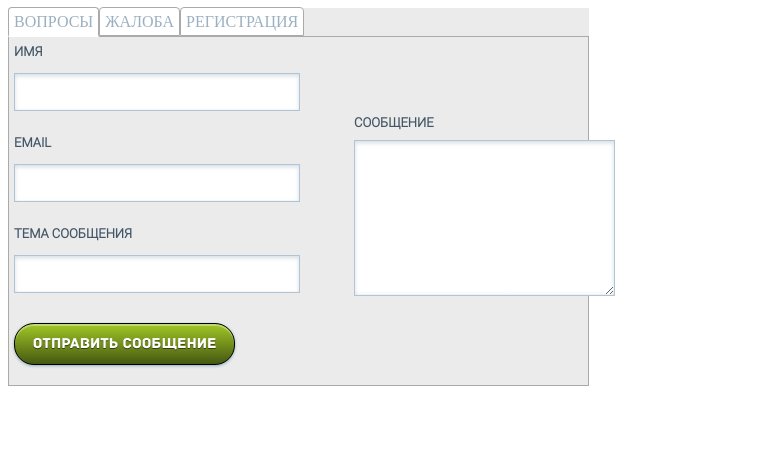
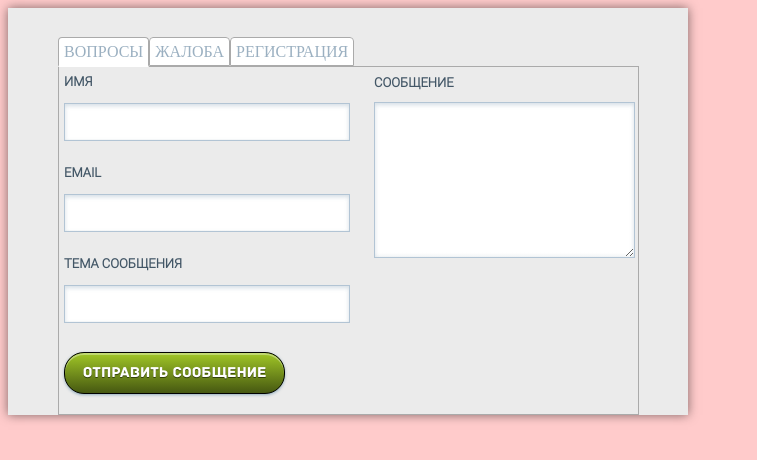
Before and after one commit to oncentrate/homeworks, a plain HTML site: page task-for-points-8/task-2/hc/index.html in a window 1280 px wide. Shown: the whole page, without its empty margins (0-757 px from the left). Drawn offline with Linux system fonts and the light colour scheme.

Commit message:
Исправления

```diff
--- a/task-for-points-8/task-2/hc/index.html
+++ b/task-for-points-8/task-2/hc/index.html
@@ -7,10 +7,12 @@
 	<link rel="stylesheet" href="table.css">
 </head>
 <body>
+<div class="main">
 <div class="menu1">
+	<!-- <div class="main"> -->
   <br id="tab2"/><br id="tab3"/>
   <a href="#tab1">ВОПРОСЫ</a><a href="#tab2">ЖАЛОБА</a><a href="#tab3">РЕГИСТРАЦИЯ</a>
-  <div>
+  <div class="alt">
   	<form action="#">
 			<label for="name" class="inputs">ИМЯ</label><br>
 			<input id="name" type="text"><br>
@@ -29,8 +31,10 @@
 			<button class="button">ОТПРАВИТЬ СООБЩЕНИЕ</button>
 	  </form>
 	</div>
+
   <div>вкладка 2</div>
   <div>вкладка 3</div>
 </div>
+</div>
 </body>
 </html>
--- a/task-for-points-8/task-2/hc/style.css
+++ b/task-for-points-8/task-2/hc/style.css
@@ -1,7 +1,19 @@
+body{
+	background: #ffcbcb;
+}
 .menu1{
 	width: 581px;
 	height: 377px;
 	background: #ebebeb;
+	padding-top: 30px;
+	margin-left: 50px;
+
+}
+.main{
+	width: 680px;
+  height: 407px;
+  background: #ebebeb;
+  box-shadow: 0 0 10px rgba(0,0,0,0.5);
 }
 
 a{
@@ -14,6 +26,7 @@ a{
 	padding: .5rem 1rem;
 	border-color: #e9ecef #e9ecef #dee2e6;
 	color: #fff;
+	margin-top: 5px;
 }
 a:hover{
 	color: #fff;
@@ -38,7 +51,9 @@ a:not(.active):hover {
 	background: #6c8ba4;
 	border-color: #6c8ba4;
 }
-
+.alt{
+	border: none;
+}
 .inputs{
  color: #425666;
  font-family: Roboto;
@@ -59,8 +74,8 @@ input{
 }
 
 .area{
-  margin-top: -200px;
-  margin-left: 340px;
+  margin-top: -270px;
+  margin-left: 310px;
   font-family: Roboto;
   font-size: 13px;
   font-weight: bold;
@@ -69,8 +84,8 @@ input{
 }
 
 .textarea{
-  margin-left: 340px;
-  margin-top: -8px;
+  margin-left: 310px;
+  margin-top: -6px;
   box-shadow: inset 0 2px 4px rgba(103, 135, 161, 0.28);
   border: 1px solid #b2c4d4;
   background-color: #ffffff;
@@ -91,7 +106,7 @@ input{
 	font-weight: 400;
 	border-radius: 20px;
 	margin-bottom: 15px;
-	margin-top: 23px;
+	margin-top: 90px;
 	outline: none;
 
 }
```
